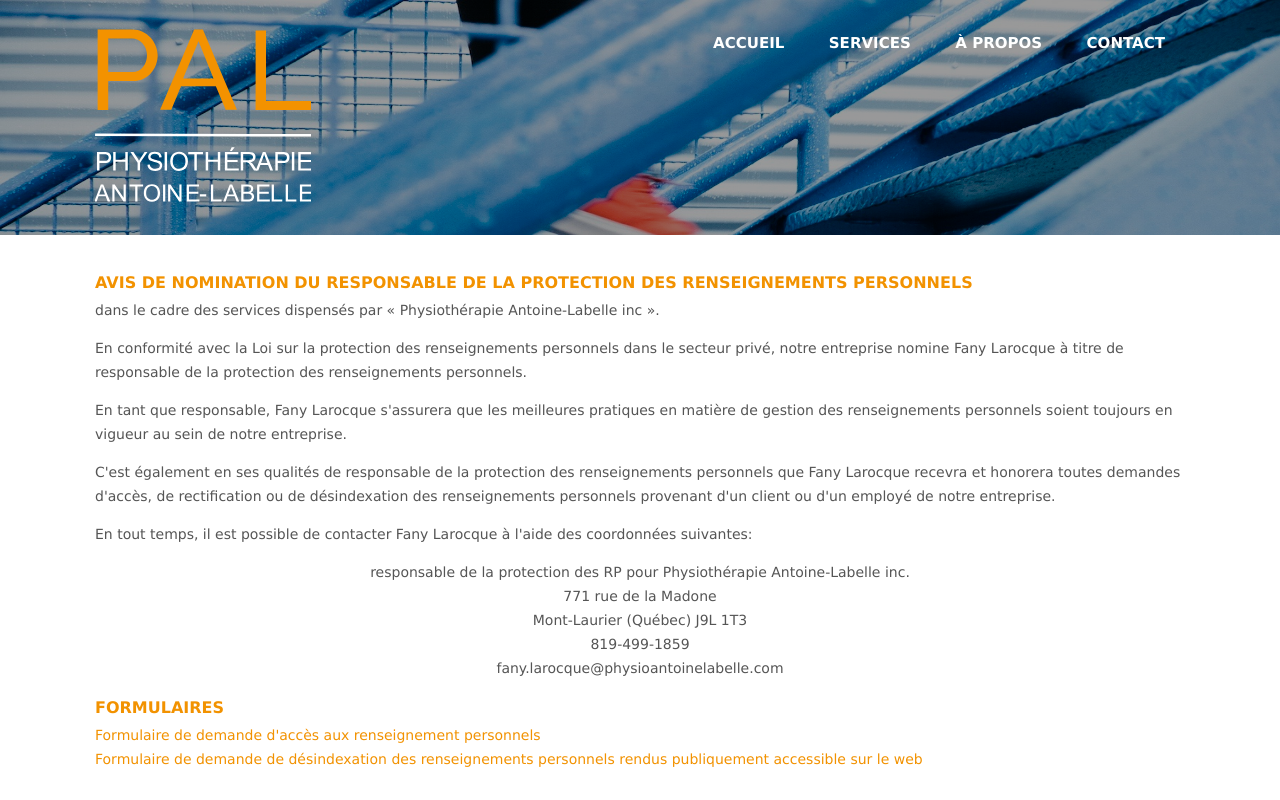
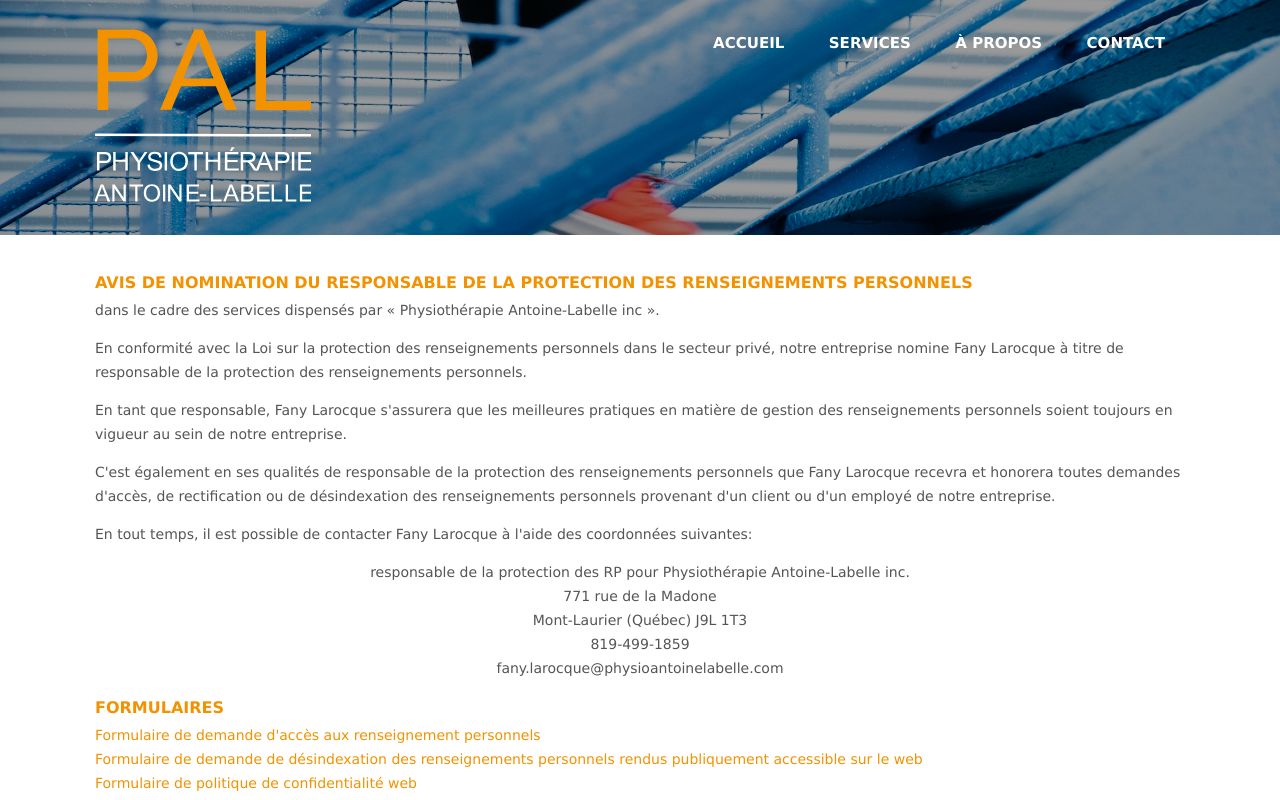
Before and after one commit to Girardvjonathan/physioantoinelabelle, a plain HTML site: page protection_renseignements.html in a window 1280 px wide. Shown: the top 800 px of the page. Drawn offline with Linux system fonts and the light colour scheme.

Commit message:
New form

```diff
--- a/protection_renseignements.html
+++ b/protection_renseignements.html
@@ -80,6 +80,12 @@
             Formulaire de demande de désindexation des renseignements personnels rendus publiquement accessible sur le web
           </a>
         </div>
+
+        <div>
+          <a href="Politique-de-confidentialité-web.pdf">
+            Formulaire de politique de confidentialité web
+          </a>
+        </div>
       </div>
       <br>
       <br>
```
Also changed, not shown: index.html (+1 -1 lines), 1 other file.
